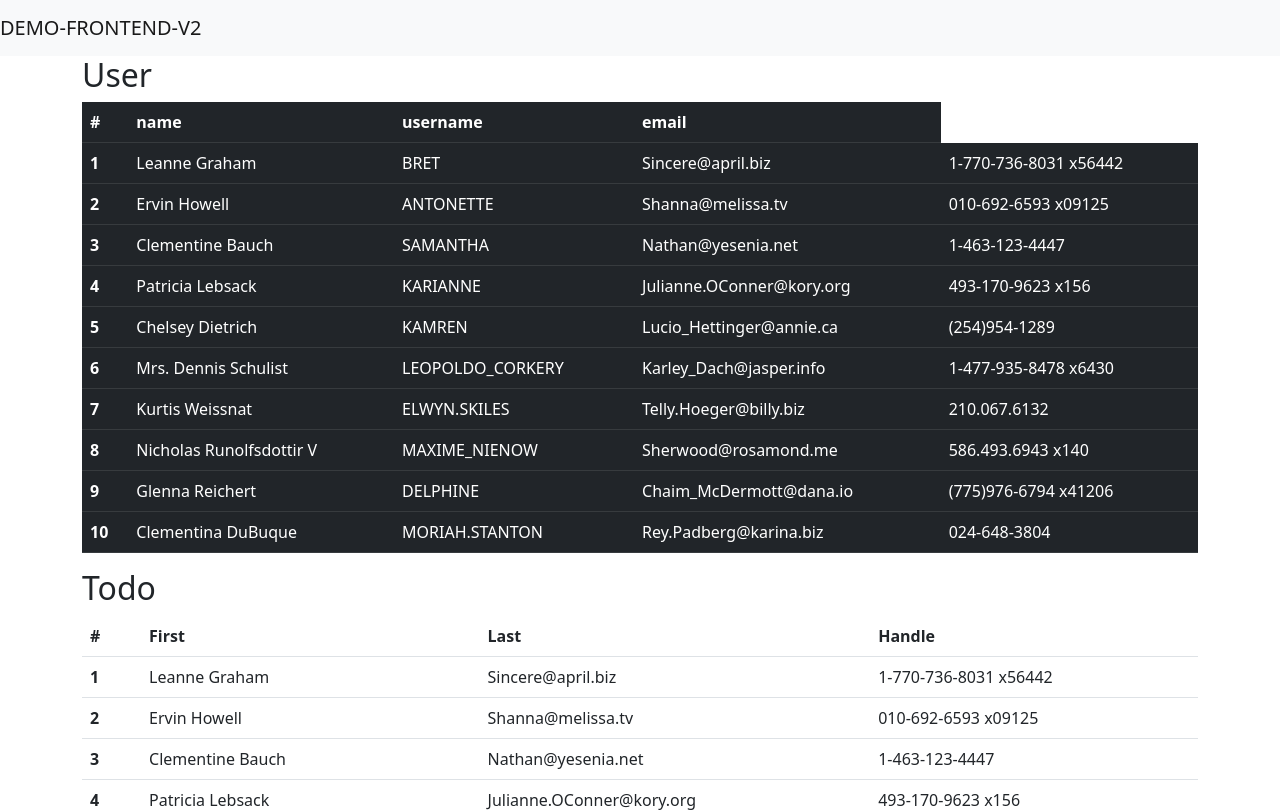
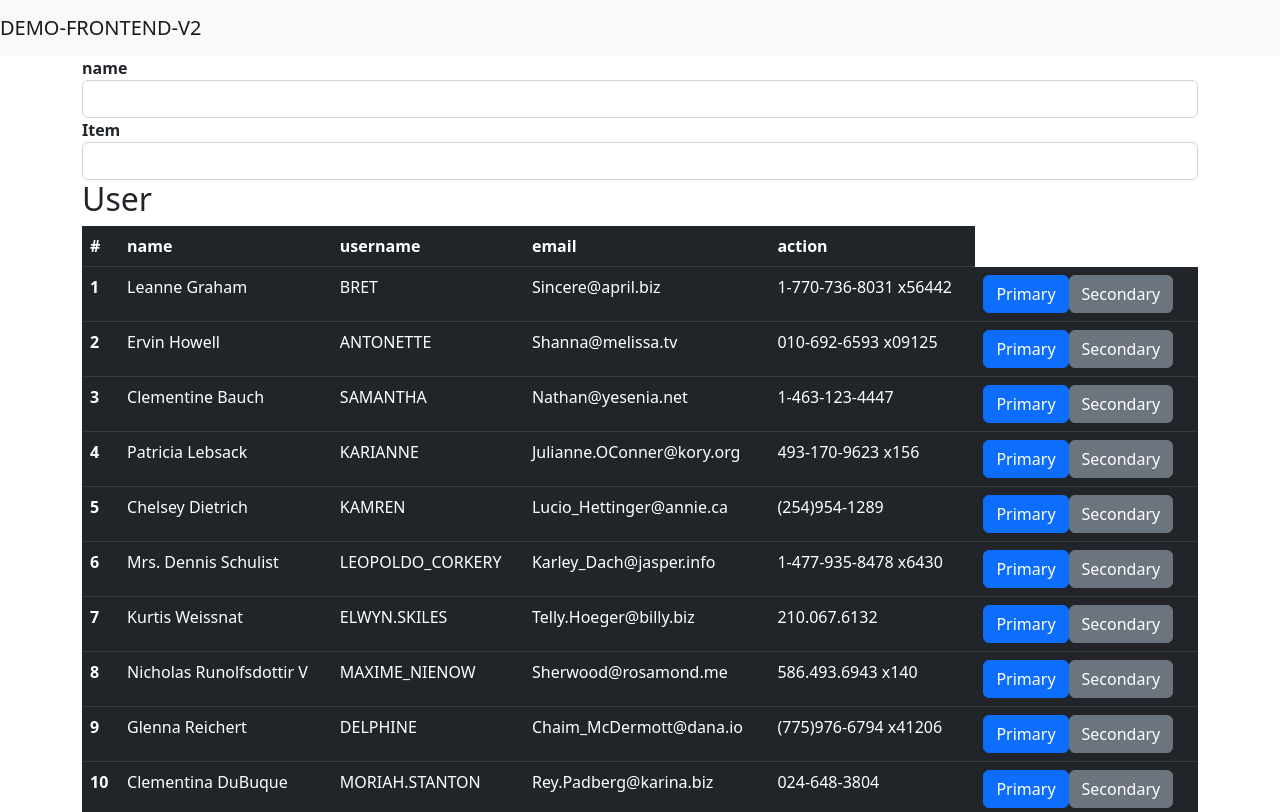
Before and after one commit to huesogu/demo-frontend, an Angular app: page / in a window 1280 px wide. Shown: the top 812 px of the page. Built offline with nearby package versions, Linux system fonts and the light colour scheme.

Commit message:
Adds filter

```diff
--- a/src/app/app.component.html
+++ b/src/app/app.component.html
@@ -5,6 +5,29 @@
       </button>
     </nav>
     <div class="container">
+        <form novalidate
+        #form="ngForm">
+    <div class="form-group">
+      <strong>name</strong>
+      <select class="form-control"
+              name="name"
+              [(ngModel)]="name"
+      >
+        <option *ngFor="let user of users" [value]="user.name">{{user.name}}</option>
+      </select>
+    </div>
+
+    <div class="form-group">
+      <strong>Item</strong>
+      <select class="form-control"
+              name="country"
+              [(ngModel)]="country">
+        <option></option>
+        <option *ngFor="let country of countries"
+                [value]="country">{{ country }}</option>
+      </select>
+    </div>
+
       <h2> User </h2>
       <table class="table table-dark">
         <thead>
@@ -13,18 +36,25 @@
             <th scope="col">name</th>
             <th scope="col">username</th>
             <th scope="col">email</th>
+            <th scope="col">action</th>
           </tr>
         </thead>
         <tbody>
-          <tr *ngFor="let user of users">
+          <tr *ngFor="let user of users | tableFilter: form.value">
             <th scope="row">{{user.id}}</th>
             <td>{{ user.name }}</td>
             <td>{{ user.username | uppercase }}</td>
             <td>{{ user.email }}</td>
             <td>{{ user.phone }}</td>
+            <td>
+              <button type="button" class="btn btn-primary">Primary</button>
+              <button type="button" class="btn btn-secondary">Secondary</button>
+
+            </td>
           </tr>
         </tbody>
       </table>
+    </form>
     </div>
     <div class="container">
       <h2> Todo </h2>
--- a/src/app/app.component.ts
+++ b/src/app/app.component.ts
@@ -45,6 +45,7 @@ interface Todo {
     completed: Boolean;
 }
 
+
 @Component({
   selector: 'app-root',
   templateUrl: './app.component.html',
@@ -54,4 +55,6 @@ export class AppComponent {
   title = 'demo-frontend-v2';
  users: User[] = userAndTodoData.users;
  todos: Todo[] = userAndTodoData.todos;
+
+ name: string = '';
 }
--- a/src/app/table-filter.pipe.ts
+++ b/src/app/table-filter.pipe.ts
@@ -1,15 +1,15 @@
-// import { Pipe, PipeTransform } from '@angular/core';
+import { Pipe, PipeTransform } from '@angular/core';
 
-// @Pipe({
-//   name: 'tableFilter'
-// })
-// export class TableFilterPipe implements PipeTransform {
+@Pipe({
+  name: 'tableFilter'
+})
+export class TableFilterPipe implements PipeTransform {
 
-//   transform(list: any[], filters: Object) {
-//     const keys       = Object.keys(filters).filter(key => filters[key]);
-//     const filterUser = user => keys.every(key => user[key] === filters[key]);
+  transform(list: any[], filters: Object) {
+    const keys       = Object.keys(filters).filter(key => filters[key]);
+    const filterUser = user => keys.every(key => user[key] === filters[key]);
 
-//     return keys.length ? list.filter(filterUser) : list;
-//   }
+    return keys.length ? list.filter(filterUser) : list;
+  }
 
-// }
+}
```
Also changed, not shown: src/app/app.module.ts (+6 -2 lines).
